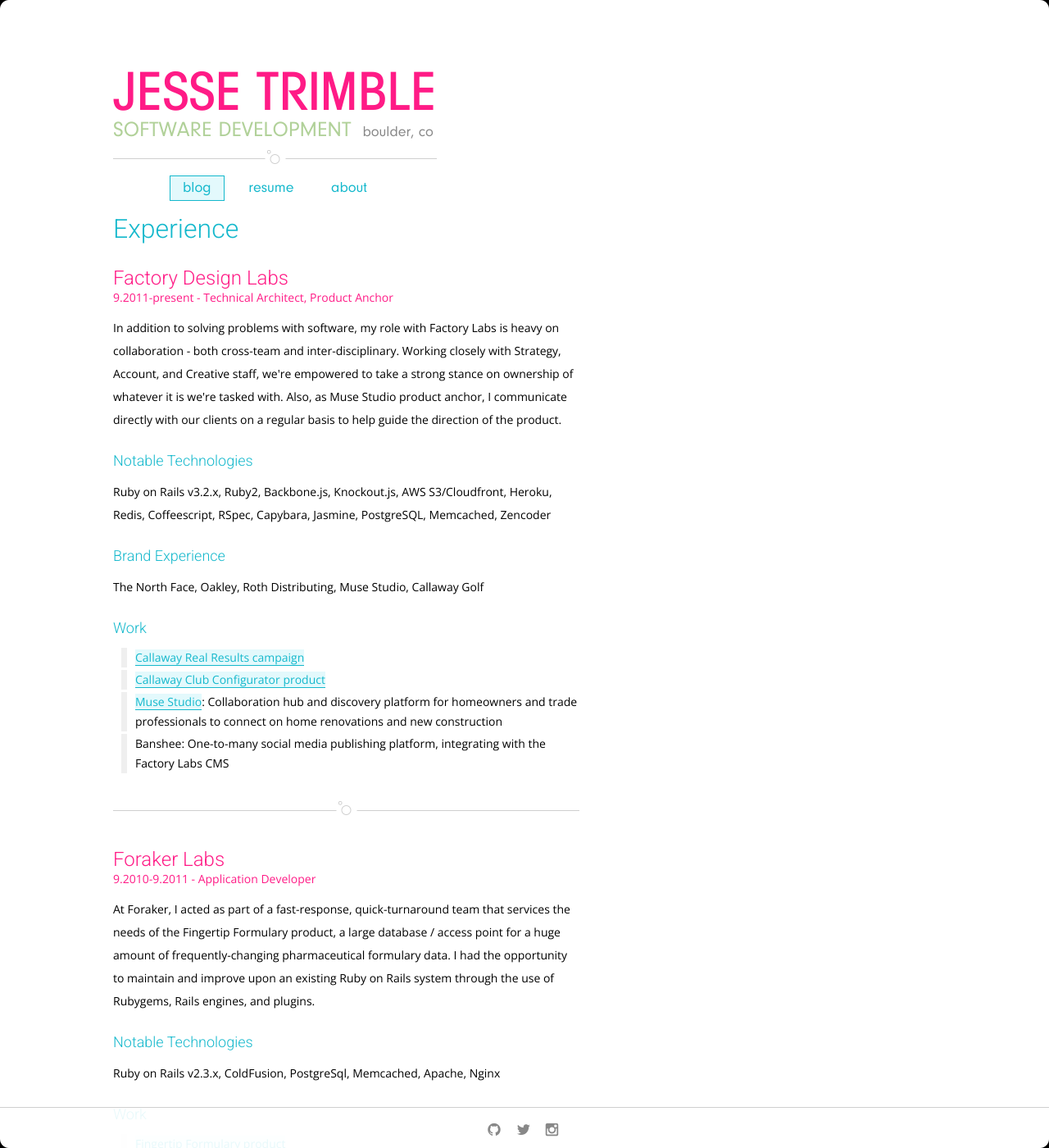
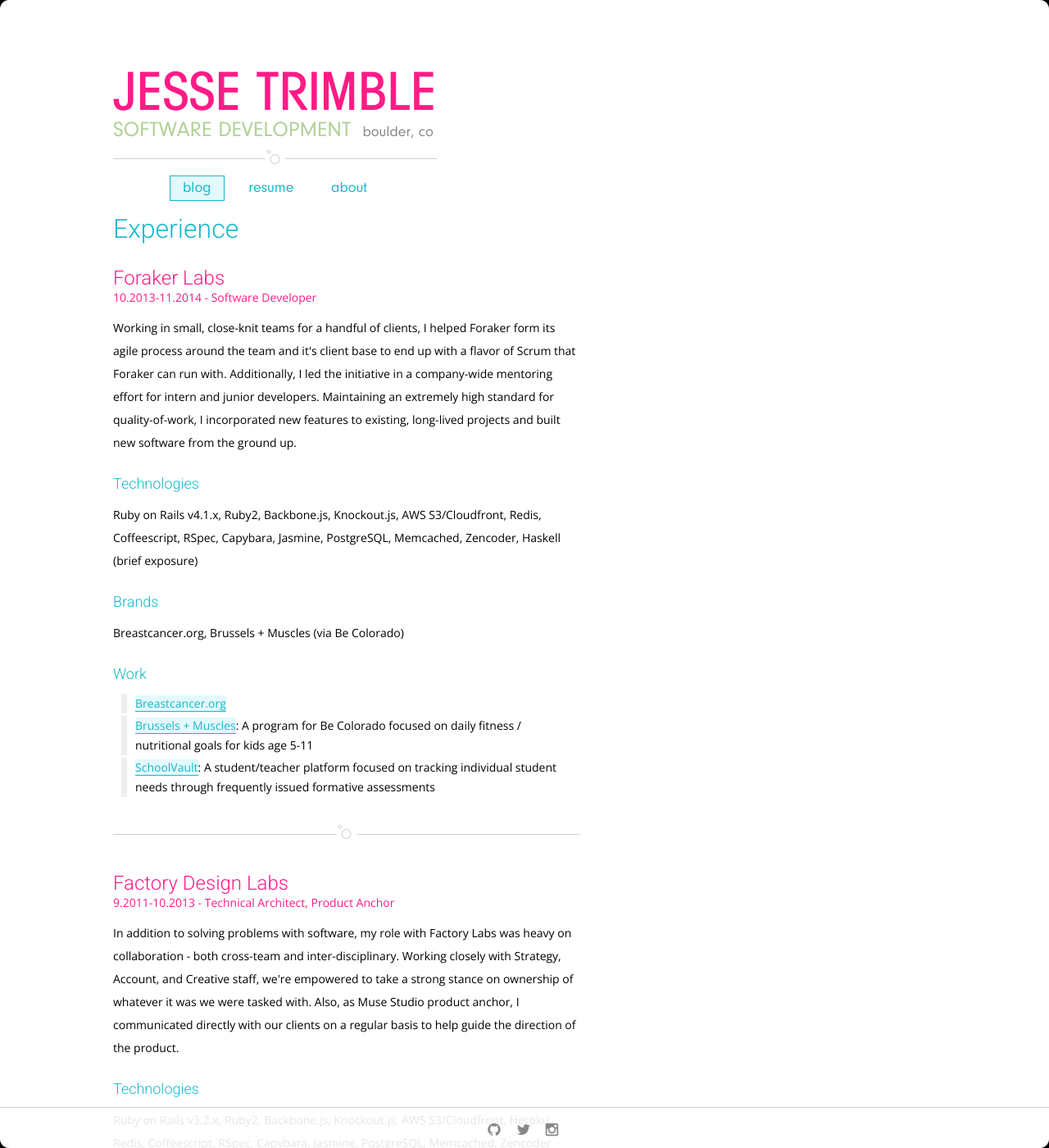
Before and after one commit to jtrim/jtrim.github.io, a Jekyll site: the page built from resume/index.md, in a window 1280 px wide and 1400 px high. Shown: the whole window at 82% size. Built offline with Jekyll 4.4.1, drawn with Linux system fonts in a browser that asks for light colours; some web fonts are replaced; some of the changed text lies outside the part shown.

Commit message:
WIP [ci skip]

```diff
--- a/resume/index.md
+++ b/resume/index.md
@@ -6,14 +6,31 @@
 
 ## Experience
 
-### Factory Design Labs <small>9.2011-present - Technical Architect, Product Anchor</small>
+### Foraker Labs <small>10.2013-11.2014 - Software Developer</small>
 
-In addition to solving problems with software, my role with Factory Labs is heavy on collaboration - both cross-team and inter-disciplinary. Working closely with Strategy, Account, and Creative staff, we're empowered to take a strong stance on ownership of whatever it is we're tasked with. Also, as Muse Studio product anchor, I communicate directly with our clients on a regular basis to help guide the direction of the product.
+Working in small, close-knit teams for a handful of clients, I helped Foraker form its agile process around the team and it's client base to end up with a flavor of Scrum that Foraker can run with. Additionally, I led the initiative in a company-wide mentoring effort for intern and junior developers. Maintaining an extremely high standard for quality-of-work, I incorporated new features to existing, long-lived projects and built new software from the ground up.
 
-#### Notable Technologies
+#### Technologies
+Ruby on Rails v4.1.x, Ruby2, Backbone.js, Knockout.js, AWS S3/Cloudfront, Redis, Coffeescript, RSpec, Capybara, Jasmine, PostgreSQL, Memcached, Zencoder, Haskell (brief exposure)
+
+#### Brands
+Breastcancer.org, Brussels + Muscles (via Be Colorado)
+
+#### Work
+- [Breastcancer.org](www.breastcancer.org)
+- [Brussels + Muscles](www.becolordao.org): A program for Be Colorado focused on daily fitness / nutritional goals for kids age 5-11
+- [SchoolVault](www.schoolvault.net): A student/teacher platform focused on tracking individual student needs through frequently issued formative assessments
+
+---
+
+### Factory Design Labs <small>9.2011-10.2013 - Technical Architect, Product Anchor</small>
+
+In addition to solving problems with software, my role with Factory Labs was heavy on collaboration - both cross-team and inter-disciplinary. Working closely with Strategy, Account, and Creative staff, we're empowered to take a strong stance on ownership of whatever it was we were tasked with. Also, as Muse Studio product anchor, I communicated directly with our clients on a regular basis to help guide the direction of the product.
+
+#### Technologies
 Ruby on Rails v3.2.x, Ruby2, Backbone.js, Knockout.js, AWS S3/Cloudfront, Heroku, Redis, Coffeescript, RSpec, Capybara, Jasmine, PostgreSQL, Memcached, Zencoder
 
-#### Brand Experience
+#### Brands
 The North Face, Oakley, Roth Distributing, Muse Studio, Callaway Golf
 
 #### Work
@@ -28,7 +45,7 @@
 
 At Foraker, I acted as part of a fast-response, quick-turnaround team that services the needs of the Fingertip Formulary product, a large database / access point for a huge amount of frequently-changing pharmaceutical formulary data. I had the opportunity to maintain and improve upon an existing Ruby on Rails system through the use of Rubygems, Rails engines, and plugins.
 
-#### Notable Technologies
+#### Technologies
 Ruby on Rails v2.3.x, ColdFusion, PostgreSql, Memcached, Apache, Nginx
 
 #### Work
@@ -40,7 +57,7 @@
 
 In cooperation with Bickbot, a Detroit, MI-based mobile development operation, I acted as lead developer for the architecture of an iOS application for an education-oriented product.
 
-#### Notable Technologies
+#### Technologies
 Xcode, iOS/Cocoa/Objective-C
 
 ---
@@ -49,7 +66,7 @@
 
 With RMR, I was part of a team of developers and designers that specializes in creating web-based applications for clients across the US. I was a primary developer for a multi-tenant, general admission and reserve-seating application. I also became the company's first iOS developer, leading the development effort on the CraigSelect iPhone app and other video-capture-related R+D endeavors.
 
-#### Notable Technologies
+#### Technologies
 Xcode, iOS/Cocoa/Objective-C, C#, ASP.net, MS Sql Server
 <small>
 Additional technologies:
```
